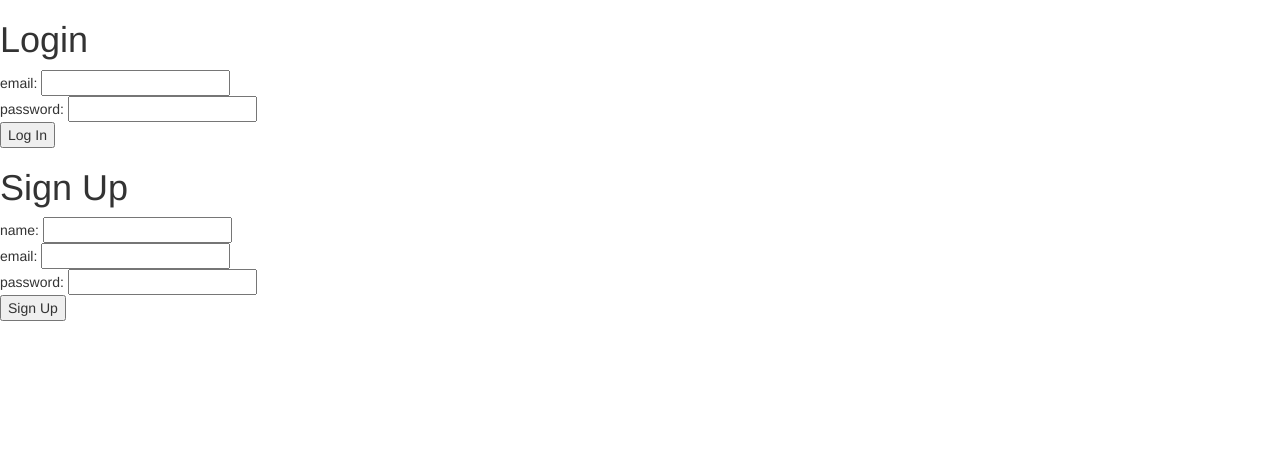
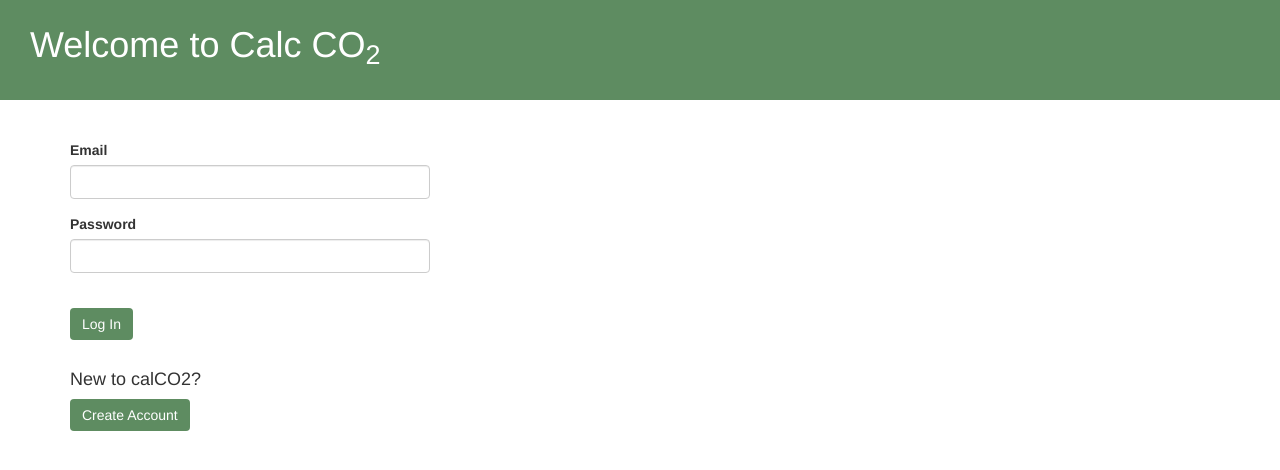
Before and after one commit to katietaylor/carbon-calculator, a Flask app: page / in a window 1280 px wide. Shown: the top 470 px of the page. Run offline with Flask 2, Linux system fonts and the light colour scheme; some libraries are stand-ins or nearby versions.

Commit message:
formatting login page with margins and modal windows

```diff
--- a/static/main.css
+++ b/static/main.css
@@ -34,6 +34,10 @@
     margin-top: -10px;
 }
 
+.headingLogIn {
+    margin-left: 15px;
+}
+
 .egridMap {
     margin-top: -15px;
 }
--- a/templates/login-register.html
+++ b/templates/login-register.html
@@ -3,29 +3,69 @@
 {% block title %} Login {% endblock %}
 
 {% block content %}
+<div class="container-fluid page-head">
+  <div class="headingLogIn">
+    <h1>Welcome to Calc CO<sub>2</sub></h1>
+  </div>
+</div>
+<br><br>
+<div class="container">
 
-<h1>Login</h1>
 
   <form action="/process-login" method="POST">
-    email:    <input type="text" name="email"> <br>
-    password: <input type="password" name="password"> <br>
-<input type="submit" value="Log In">
+    <div class="row">
+      <div class="col-sm-4">
+        <div class="form-group">
+          <label for="email">Email</label>
+          <input type="text", name="email" id="email" class="form-control"></select>
+        </div>
+      </div>
+    </div>
+    <div class="row">
+      <div class="col-sm-4">
+        <div class="form-group">
+          <label for="password">Password</label>
+          <input type="text", name="password" id="password" class="form-control"></select>
+        </div>
+      </div>
+    </div>
+<br>
+  <button type="submit" class="btn btn-primary" value="Log In"> Log In</button>
   </form>
 
   {% for message in get_flashed_messages() %}
       <div>{{ message }}</div>
   {% endfor %}
+  <br>
+
+  <div><h4>New to calCO2?</h4></div>
+  <button type="button" class="btn btn-primary btn-md" data-toggle="modal" data-target="#createAccountModal">
+        Create Account
+  </button>
 
 
-<h1>Sign Up</h1>
-
-<form action="/process-signup" method="POST">
+  <div class="modal fade" id="createAccountModal" tabindex="-1" role="dialog" aria-labelledby="createAccountModalLabel">
+    <div class="modal-dialog" role="document">
+      <div class="modal-content">
+        <div class="modal-header">
+          <button type="button" class="close" data-dismiss="modal" aria-label="Close"><span aria-hidden="true">&times;</span></button>
+          <h4 class="modal-title" id="createAccountModalLabel">Create Account</h4>
+        </div>
+        <!-- form for adding creating account -->
+        <form action="/process-signup" id="create-account" method="POST">
+        <div class="modal-body">
           name:     <input type="text" name="name"> <br>
           email:    <input type="text" name="email"> <br>
           password: <input type="password" name="password"> <br>
-
-    <input type="submit" value="Sign Up">
+        </div>
+        <div class="modal-footer">
+            <button type="button" class="btn btn-default" data-dismiss="modal">Cancel</button>
+            <button type="submit" class="btn btn-primary" value="Signup">Signup</button>
+        </div>
         </form>
-
+      </div>
+    </div>
+  </div>
+</div>
 
 {% endblock %}
```
Lines whose indentation alone changed are shown as unchanged.
